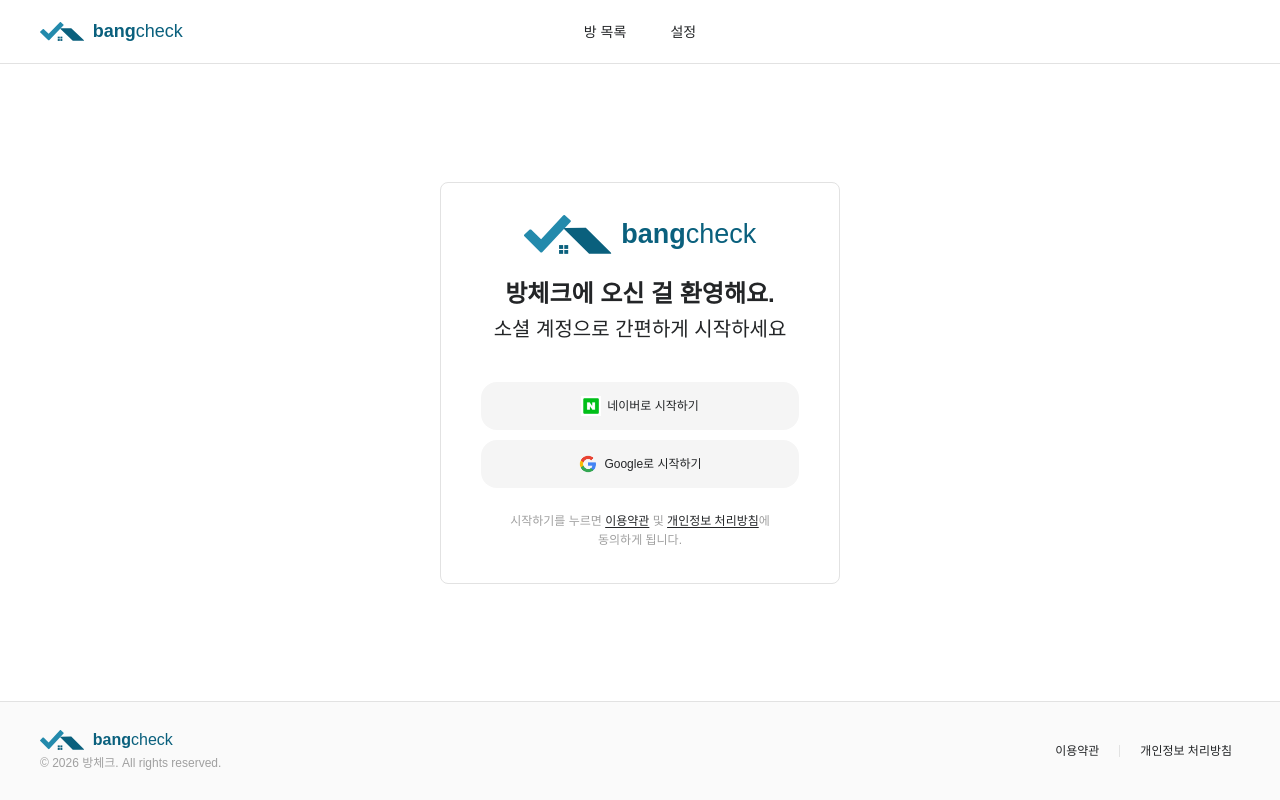
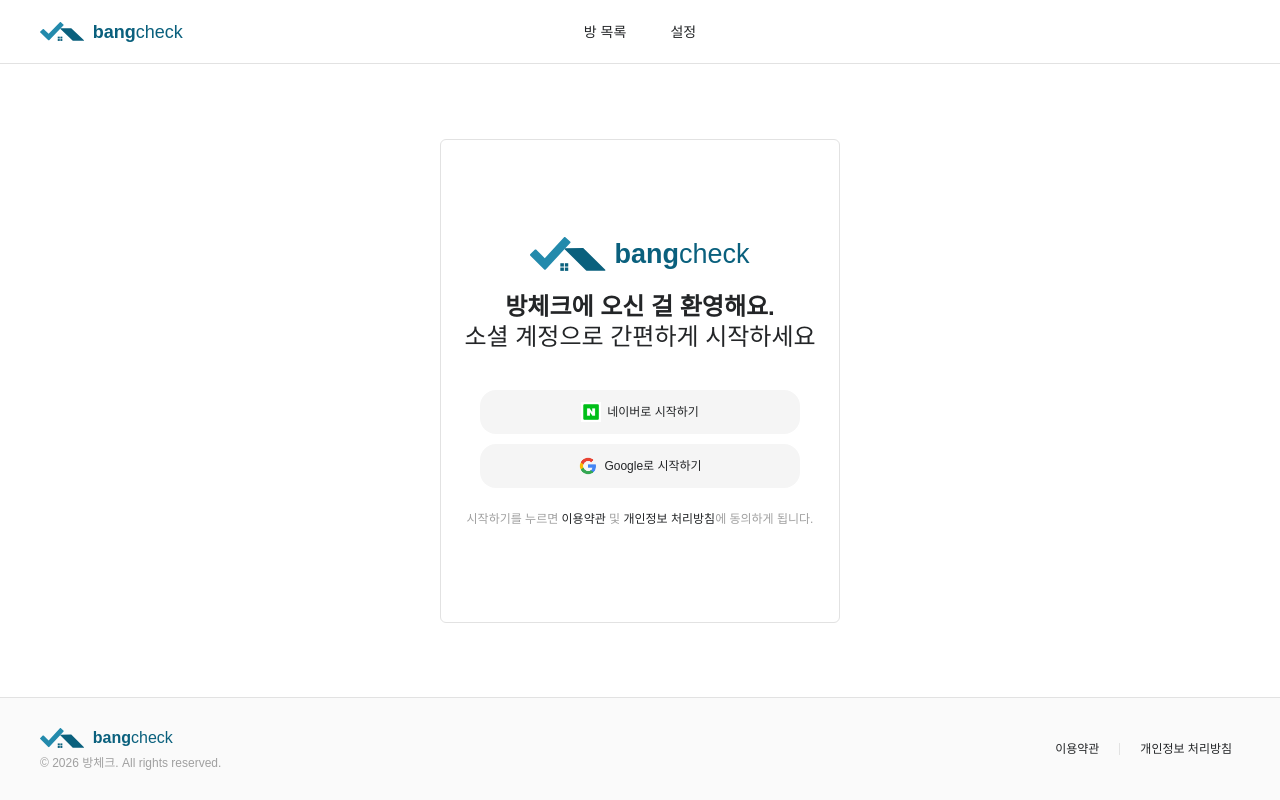
Before and after one commit to BangCheck/BangCheck, a Next.js app in the folder frontend/: page /login in a window 1280 px wide. Built offline with nearby package versions, Linux system fonts and the light colour scheme; no server answers.

Commit message:
design: 로그인 페이지 UI 구현 및 로고 스타일 수정
#9

```diff
--- a/frontend/src/app/login/page.tsx
+++ b/frontend/src/app/login/page.tsx
@@ -21,68 +21,82 @@
   };
 
   return (
-    <div className="flex-1 container-center p-4 bg-white overflow-x-hidden">
-      <div className="login-card w-full max-w-[400px]">
-        {/* Logo & Welcome */}
-        <div className="flex flex-col items-center gap-6 mb-10 w-full">
-          <LogoWithText size={40} textClassName="text-[24px] md:text-[27px]" />
-          <div className="text-center w-full px-2">
-            <h1 className="text-text-main text-xl md:text-2xl font-semibold leading-tight mb-2 break-keep">
+    <div className="flex-1 container-center bg-white min-h-[600px]">
+      {/* Login Card (99:103) */}
+      <div className="w-[400px] h-[484px] border border-border-light rounded-[6px] flex flex-col items-center justify-center px-8 bg-white">
+        <div className="flex flex-col items-center gap-[24px]">
+          <div className="flex flex-col items-center gap-[38px]">
+            {/* Logo & Welcome (99:106) */}
+            <div className="flex flex-col items-center gap-[18px]">
+              <LogoWithText size={34} textClassName="text-[27px]" />
+              <div className="text-center">
+                <h1 className="text-[#232527] text-[24px] font-semibold leading-tight whitespace-nowrap">
                   방체크에 오신 걸 환영해요.
                 </h1>
-            <p className="text-text-main text-lg md:text-xl font-light leading-tight break-keep">
+                <p className="text-[#232527] text-[24px] font-light leading-tight whitespace-nowrap">
                   소셜 계정으로 간편하게 시작하세요
                 </p>
               </div>
             </div>
 
-        {/* Social Buttons */}
-        <div className="flex flex-col gap-2.5 w-full mb-6 px-2">
+            {/* Social Buttons (99:122) */}
+            <div className="flex flex-col gap-[10px]">
               <button
                 onClick={() => handleLogin('naver')}
                 disabled={!!isLoading}
-            className={cn("social-button w-full", isLoading === 'naver' && "opacity-50 cursor-wait")}
-            aria-label="네이버 계정으로 로그인하기"
+                className={cn(
+                  "flex items-center justify-center gap-[6px] w-[320px] py-[12px] bg-[#f5f5f5] rounded-[16px] transition-all cursor-pointer hover:bg-gray-200 active:scale-[0.98]",
+                  isLoading === 'naver' && "opacity-50 cursor-wait"
+                )}
+                aria-label="네이버로 시작하기"
               >
-            <div className="w-5 h-5 relative overflow-hidden shrink-0">
+                <div className="w-[20px] h-[20px] relative overflow-hidden shrink-0">
                   <Image
                     src="/images/naver-logo.png"
                     alt=""
-                  width={20}
-                  height={20}
+                    fill
                     className="object-contain"
                   />
                 </div>
-            <span className="truncate">{isLoading === 'naver' ? '연결 중...' : '네이버로 시작하기'}</span>
+                <span className="text-[#232527] text-[12px] font-medium leading-tight">
+                  {isLoading === 'naver' ? '연결 중...' : '네이버로 시작하기'}
+                </span>
               </button>
+
               <button
                 onClick={() => handleLogin('google')}
                 disabled={!!isLoading}
-            className={cn("social-button w-full", isLoading === 'google' && "opacity-50 cursor-wait")}
-            aria-label="구글 계정으로 로그인하기"
+                className={cn(
+                  "flex items-center justify-center gap-[6px] w-[320px] py-[12px] bg-[#f5f5f5] rounded-[16px] transition-all cursor-pointer hover:bg-gray-200 active:scale-[0.98]",
+                  isLoading === 'google' && "opacity-50 cursor-wait"
+                )}
+                aria-label="Google로 시작하기"
               >
-            <div className="w-5 h-5 relative shrink-0">
+                <div className="w-[20px] h-[20px] relative shrink-0">
                   <Image
                     src="/images/google-logo.png"
                     alt=""
-                  width={20}
-                  height={20}
+                    fill
                     className="object-contain"
                   />
                 </div>
-            <span className="truncate">{isLoading === 'google' ? '연결 중...' : 'Google로 시작하기'}</span>
+                <span className="text-[#232527] text-[12px] font-medium leading-tight">
+                  {isLoading === 'google' ? '연결 중...' : 'Google로 시작하기'}
+                </span>
               </button>
             </div>
+          </div>
 
-        {/* Legal Notice */}
-        <p className="text-text-caption text-[11px] md:text-[12px] text-center leading-relaxed px-4 break-keep">
+          {/* Legal Notice (99:132) */}
+          <p className="text-[#a0a0a0] text-[12px] text-center leading-tight whitespace-nowrap">
             시작하기를 누르면{' '}
-          <Link href="/terms" className="text-text-main font-medium underline underline-offset-2">이용약관</Link>
+            <Link href="/terms" className="text-[#232527] font-regular">이용약관</Link>
             {' '}및{' '}
-          <Link href="/privacy" className="text-text-main font-medium underline underline-offset-2">개인정보 처리방침</Link>
+            <Link href="/privacy" className="text-[#232527] font-regular">개인정보 처리방침</Link>
             에 동의하게 됩니다.
           </p>
         </div>
       </div>
+    </div>
   );
 }
--- a/frontend/src/components/Logo.tsx
+++ b/frontend/src/components/Logo.tsx
@@ -33,9 +33,10 @@
   return (
     <div className="flex items-center gap-2 shrink-0">
       <Logo size={size} />
-      <span className={cn("logo-text whitespace-nowrap", textClassName)}>
-        bang<span className="font-normal">check</span>
-      </span>
+      <p className={cn("text-brand-primary whitespace-nowrap flex items-center", textClassName)}>
+        <span className="font-semibold">bang</span>
+        <span className="font-normal">check</span>
+      </p>
     </div>
   );
 }
```
Lines whose indentation alone changed are shown as unchanged.
